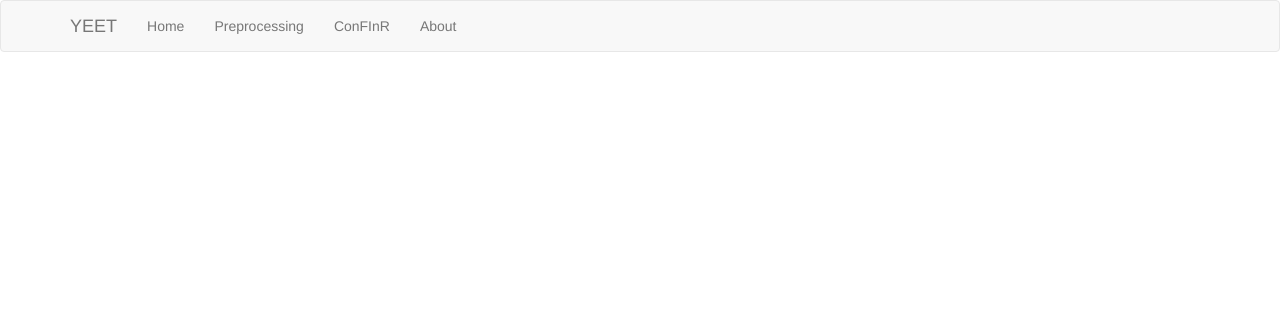
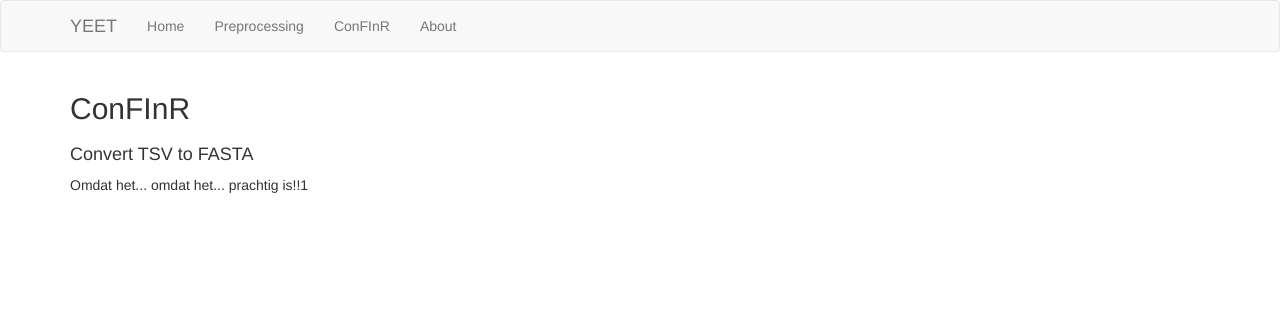
Before and after one commit to PimHoefmans/ConFInR, a Flask app: page /confinr in a window 1280 px wide. Shown: the top 312 px of the page. Run offline with Flask 2, Linux system fonts and the light colour scheme; some libraries are stand-ins or nearby versions.

Commit message:
setting up the page layout

```diff
--- a/app/templates/confinr.html
+++ b/app/templates/confinr.html
@@ -1,3 +1,18 @@
 {% extends "base.html" %}
+{% import 'bootstrap/wtf.html' as wtf %}
+
+{% block scripts %}
+    {{ super() }}
+    <link rel="stylesheet" type="text/css" href="{{ url_for('static', filename='css/custom.css') }}">
+{% endblock %}
+
+
 {% block app_content %}
+    <h2>ConFInR</h2>
+    <div class="row">
+        <div class="col-sm-12">
+            <h4>Convert TSV to FASTA</h4>
+                Omdat het... omdat het... prachtig is!!1
+        </div>
+    </div>
 {% endblock %}
```
